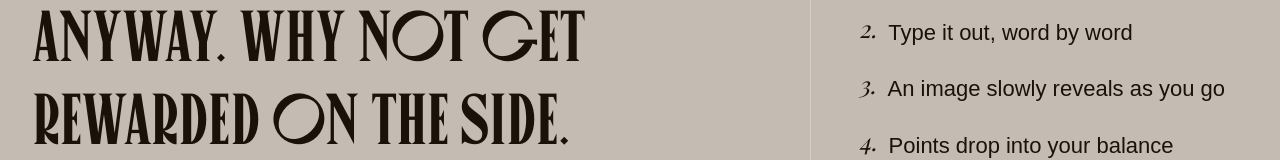
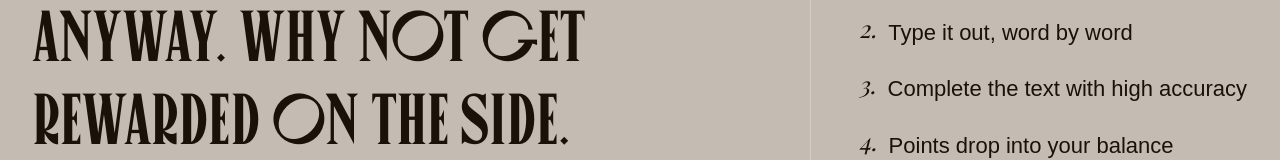
Before and after one commit to madanVedansh21/typeads, a Next.js app: page /about in a window 1280 px wide. Shown: the part 223-383 px from the top of the page. Built offline with nearby package versions, Linux system fonts and the light colour scheme; no server answers; a web font is replaced by a local one.

Commit message:
almost done

```diff
--- a/src/app/about/page.tsx
+++ b/src/app/about/page.tsx
@@ -175,7 +175,7 @@ export default async function LandingPage() {
               {[
                 "Pick a piece of text from the queue",
                 "Type it out, word by word",
-                "An image slowly reveals as you go",
+                "Complete the text with high accuracy",
                 "Points drop into your balance",
                 "Get enough points, get rewarded",
               ].map((step, i) => (
--- a/src/app/layout.tsx
+++ b/src/app/layout.tsx
@@ -45,7 +45,7 @@ const courierPrime = Courier_Prime({
 export const metadata: Metadata = {
   title: "TypeAds",
   description:
-    "Earn gift cards by typing real ad copy. Progressive image reveal. Real rewards.",
+    "Earn gift cards by typing real ad copy. Real-time typing accuracy. Real rewards.",
 };
 
 export default function RootLayout({
--- a/src/components/typing/TileGrid.tsx
+++ b/src/components/typing/TileGrid.tsx
@@ -80,7 +80,7 @@ export default function TileGrid({ imageUrl, progress, tileColor }: Props) {
             fontFamily: 'Arial Black', fontSize: 11, fontWeight: 900,
             letterSpacing: '0.15em', color: 'rgba(255,255,255,0.3)', textTransform: 'uppercase'
           }}>
-            IMAGE REVEALS AS YOU TYPE
+            SPONSOR CARD
           </span>
         </div>
       )}
```
